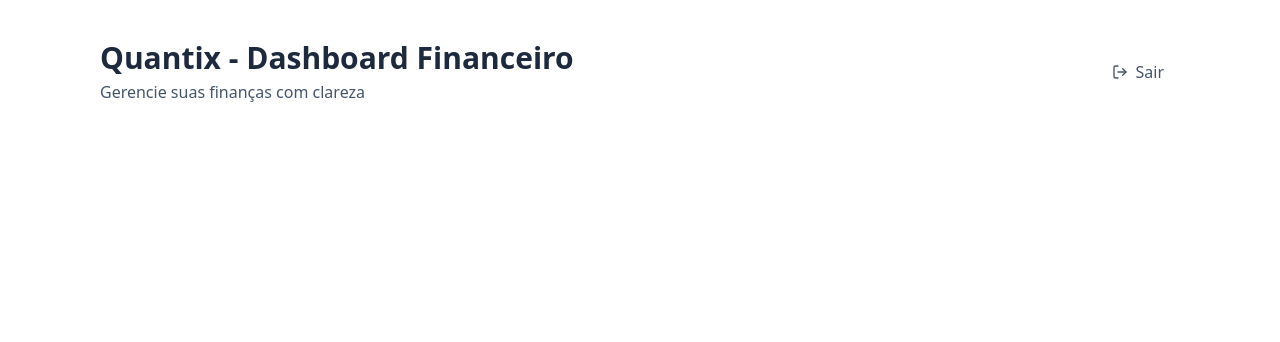
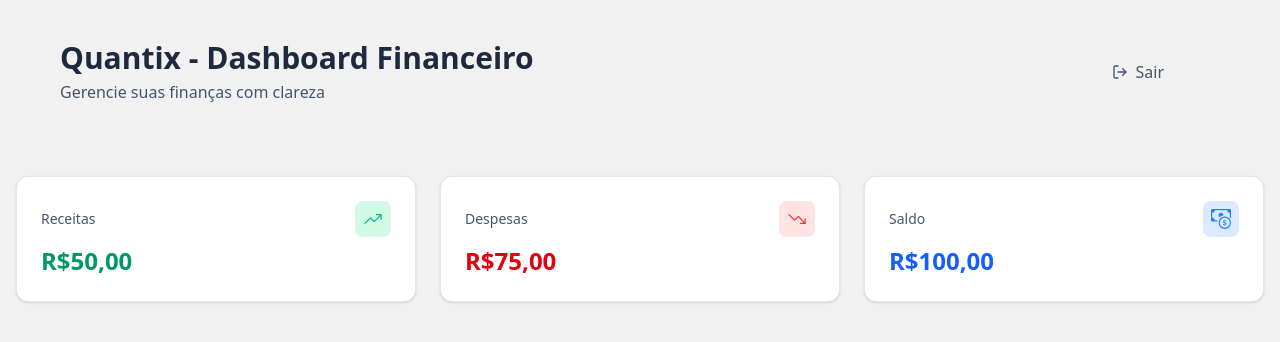
Before and after one commit to RochtBruno/Quantix, a React (Vite) app: page / in a window 1280 px wide. Shown: the top 342 px of the page. Built offline with nearby package versions, Linux system fonts and the light colour scheme.

Commit message:
feat: Cards sobre informações financeiras implementados

```diff
--- a/src/components/App/App.jsx
+++ b/src/components/App/App.jsx
@@ -1,19 +1,19 @@
+import React from "react"
 
-import { FiLogOut } from "react-icons/fi";
+import Header from "../Header/Header.jsx"
+import FinanceCard from "../FinanceCard/FinanceCard.jsx"
 
 function App() {
 
   return (
     <>
-    <header className="grid grid-cols-2 ">
-      <div className="pl-25 py-10">
-        <h1 className="text-3xl font-bold text-slate-800">Quantix - Dashboard Financeiro</h1>
-        <p className="text-slate-600 mt-1">Gerencie suas finanças com clareza</p>
-      </div>
-      <div className="pr-25 py-10 flex justify-end">
-        <button className="flex items-center gap-2 px-4 py-2 text-slate-600 hover:text-slate-800 hover:cursor-pointer rounded-lg transition"><FiLogOut /><span>Sair</span></button>
-      </div>
-    </header>
+    <Header/>
+
+    <main className="max-w-7xl mx-auto px-4 py-8 grid grid-cols-3 gap-6">
+      <FinanceCard title={"Receitas"} value={50}/>
+      <FinanceCard title={"Despesas"} value={75}/>
+      <FinanceCard title={"Saldo"} value={100}/>
+    </main>
     </>
   )
 }
--- /dev/null
+++ b/src/components/FinanceCard/FinanceCard.jsx
@@ -0,0 +1,46 @@
+import React, { useState, useEffect } from 'react'
+import { IoIosTrendingUp, IoIosTrendingDown } from "react-icons/io";
+import { BsCashCoin } from "react-icons/bs";
+
+
+function FinanceCard({title, value}) {
+	const [colorCard, setColorCard] = useState("")
+
+	useEffect(() => {
+		if(title == "Receitas"){
+			setColorCard("emerald")
+		}else if(title == "Despesas"){
+			setColorCard("red")
+		}else if(title == "Saldo"){
+			setColorCard("blue")
+		}
+	}, [title])
+
+	const renderIcon = () => {
+		if(title === "Receitas") {
+			return <IoIosTrendingUp className={`text-${colorCard}-500 text-xl`} />;
+		} else if(title === "Despesas") {
+			return <IoIosTrendingDown className={`text-${colorCard}-500 text-xl`} />;
+		} else if(title === "Saldo") {
+			return <BsCashCoin className={`text-${colorCard}-500 text-xl`} />;
+		}
+		return <IoIosTrendingUp className={`text-${colorCard}-500 text-xl`} />;
+	}
+
+
+	return(
+		<>
+			<div className="bg-white rounded-xl shadow-sm p-6 border border-slate-200">
+				<div className="flex items-center justify-between mb-2">
+					<span className="text-slate-600 text-sm font-medium">{title}</span>
+					<div className={`bg-${colorCard}-100 p-2 rounded-lg`}>
+						{renderIcon()}
+						</div>
+				</div>
+				<p className={`text-2xl font-bold text-${colorCard}-600`}>R${value},00</p>
+			</div>
+		</>
+	)
+}
+
+export default FinanceCard
--- /dev/null
+++ b/src/components/Header/Header.jsx
@@ -0,0 +1,19 @@
+
+import { FiLogOut } from "react-icons/fi";
+
+function Header(){
+	return(
+		<>
+			<header className="grid grid-cols-2 ">
+				<div className="pl-15 py-10">
+					<h1 className="text-3xl font-bold text-slate-800">Quantix - Dashboard Financeiro</h1>
+					<p className="text-slate-600 mt-1">Gerencie suas finanças com clareza</p>
+				</div>
+				<div className="pr-25 py-10 flex justify-end">
+					<button className="flex items-center gap-2 px-4 py-2 text-slate-600 hover:text-slate-800 hover:cursor-pointer hover:bg-white rounded-lg transition"><FiLogOut /><span>Sair</span></button>
+				</div>
+			</header>
+		</>
+	)
+}
+export default Header
--- a/src/index.css
+++ b/src/index.css
@@ -1 +1,4 @@
 @import "tailwindcss";
+html{
+	background-color: #f1f1f1;
+}
--- /dev/null
+++ b/tailwind.config.js
@@ -0,0 +1,16 @@
+/** @type {import('tailwindcss').Config} */
+export default {
+  content: [
+    "./index.html",
+    "./src/**/*.{js,jsx}"
+  ],
+  theme: {
+    extend: {},
+  },
+  safelist: [
+    'bg-emerald-100', 'text-emerald-500', 'text-emerald-600',
+    'bg-red-100', 'text-red-500', 'text-red-600',
+    'bg-blue-100', 'text-blue-500', 'text-blue-600',
+  ],
+  plugins: [],
+}
```
Also changed, not shown: src/components/FInanceInfos/FinanceInfos.jsx (deleted, +0 -10 lines).
